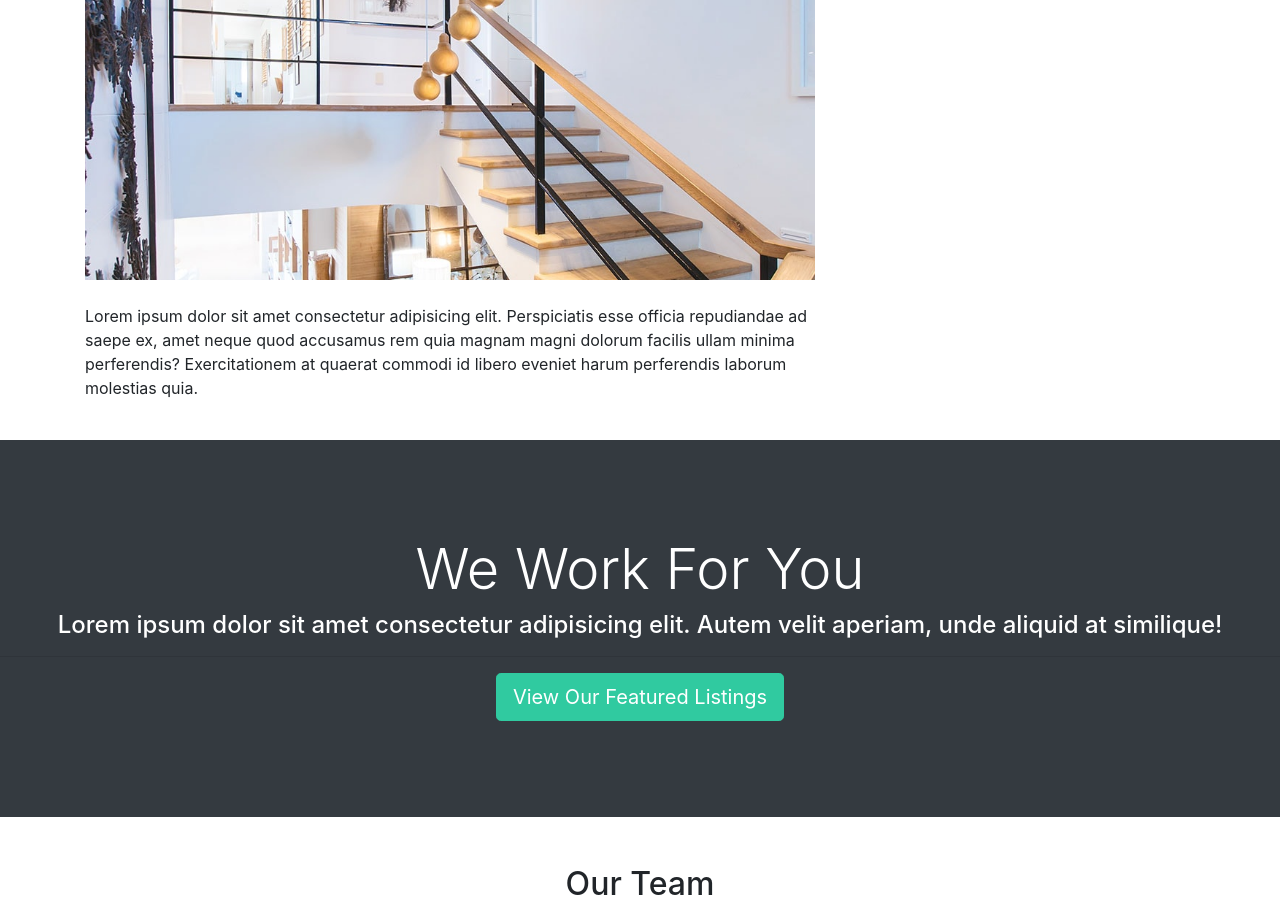
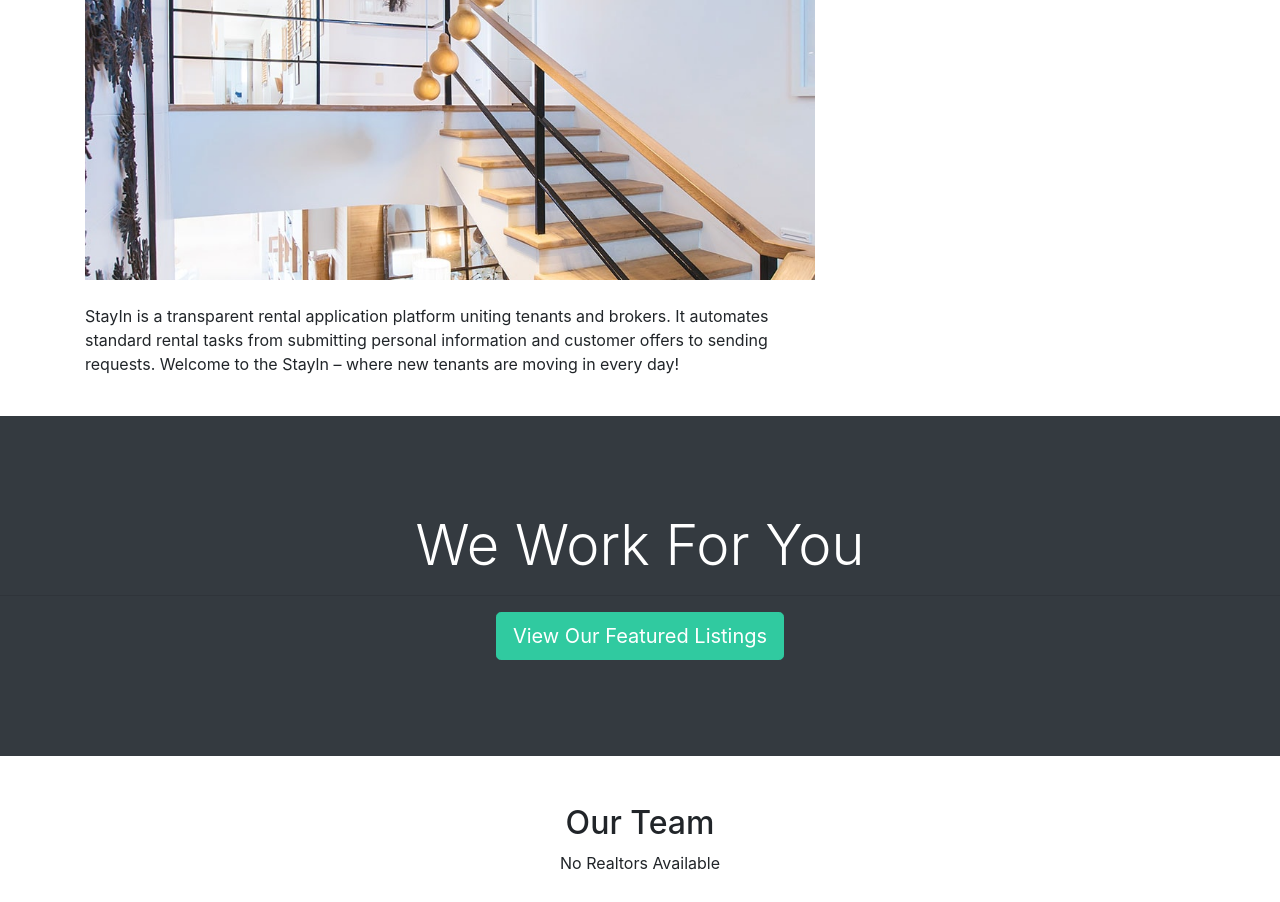
Before and after one commit to CunjunWang/stayln-service, a Django app: page /about in a window 1280 px wide. Shown: the part 418-1320 px from the top of the page. Run offline with Django 3.2, Linux system fonts and the light colour scheme; data that the repository does not hold is empty; some libraries are stand-ins or nearby versions.

```diff
--- a/stayln/templates/pages/about.html
+++ b/stayln/templates/pages/about.html
@@ -35,11 +35,9 @@
                     <h2>We Search For The Perfect Home</h2>
                     {#          <p class="lead">Lorem ipsum dolor sit, amet consectetur adipisicing elit. Sunt, pariatur!</p>#}
                     <img src="{% static 'img/about.jpg' %}" alt="">
-                    <p class="mt-4">Lorem ipsum dolor sit amet consectetur adipisicing elit. Perspiciatis esse officia
-                        repudiandae ad saepe ex, amet
-                        neque quod accusamus rem quia magnam magni dolorum facilis ullam minima perferendis?
-                        Exercitationem at quaerat
-                        commodi id libero eveniet harum perferendis laborum molestias quia.</p>
+                    <p class="mt-4">StayIn is a transparent rental application platform uniting tenants and brokers.
+                        It automates standard rental tasks from submitting personal information and customer offers to sending requests.
+                        Welcome to the Stayln – where new tenants are moving in every day!</p>
                 </div>
                 <div class="col-md-4">
                     {% if mvp_realtors %}
@@ -63,8 +61,6 @@
     <!-- Work -->
     <section id="work" class="bg-dark text-white text-center">
         <h2 class="display-4">We Work For You</h2>
-        <h4>Lorem ipsum dolor sit amet consectetur adipisicing elit. Autem velit aperiam, unde aliquid at
-            similique!</h4>
         <hr>
         <a href="{% url 'listings' %}" class="btn btn-secondary text-white btn-lg">View Our Featured Listings</a>
     </section>
```
